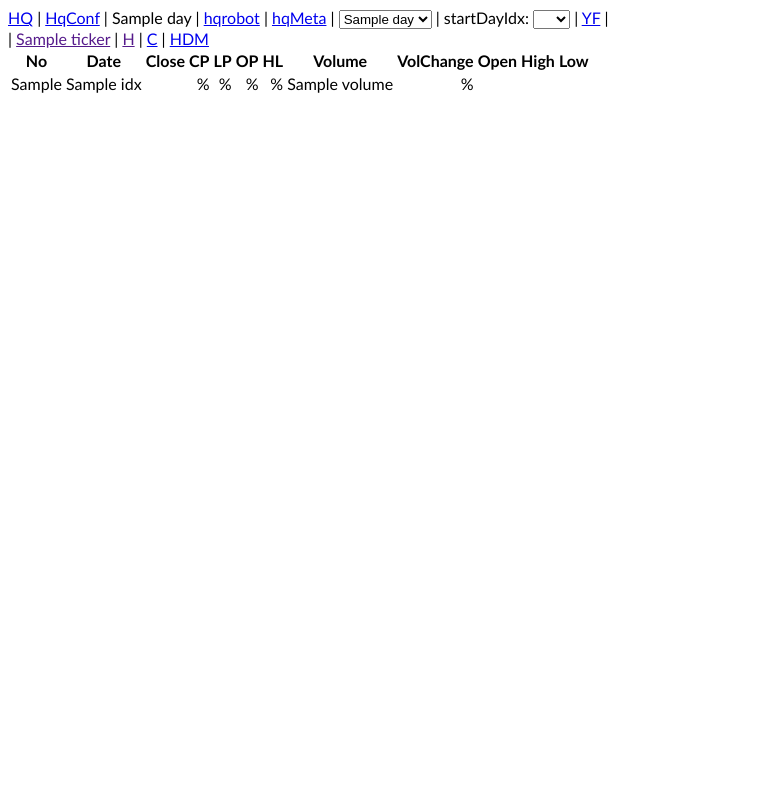
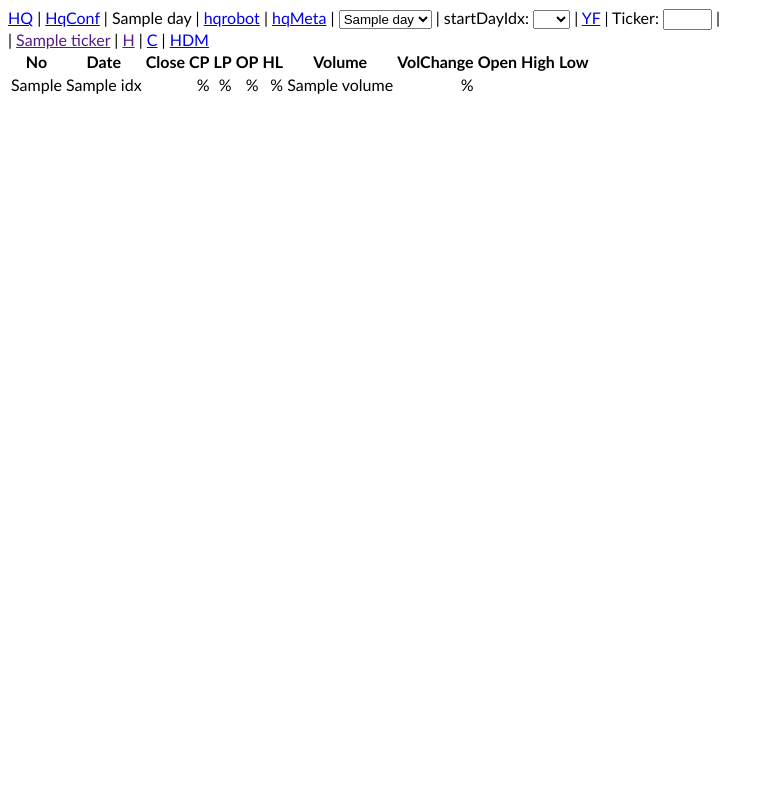
Before and after one commit to jbtwitt/pipy, a Flask app: template hq/app/templates/hqCsv.html in a window 1280 px wide. Shown: the whole page, without its empty margins (0-773 px from the left). Run offline with Flask 2, Linux system fonts and the light colour scheme; the template is opened without the code that fills it: most values are stand-ins (such as "Sample title", 1, 10 or a date in 2020); parts of the project's set-up code (start-up, migrations or seed data) failed here and were passed over.

Commit message:
robotTicker

```diff
--- a/hq/HqYhoo.py
+++ b/hq/HqYhoo.py
@@ -3,7 +3,8 @@ from urllib.request import urlopen, Request, URLError
 from datetime import datetime
 import calendar
 
-InitLink = 'https://finance.yahoo.com/quote/AMZN/history?p=AMZN'
+# InitLink = 'https://finance.yahoo.com/quote/AMZN/history?p=AMZN'
+InitLink = 'https://finance.yahoo.com/quote/AMZN?p=AMZN'
 HqLink = 'https://query1.finance.yahoo.com/v7/finance/download/{}?period1={}&period2={}&interval=1d&events=history&crumb={}'
 CrumbRegex = r'CrumbStore":{"crumb":"(.*?)"}'
 CookRegex = r'set-cookie: (.*?); '
--- a/hq/app/templates/base.html
+++ b/hq/app/templates/base.html
@@ -42,6 +42,7 @@
 </select>
 
 | <a href="{{templateMeta.hqConf.hqUrl.yf}}" target="_blank">YF</a> |
+Ticker: <input type="text" id="ticker" onchange="getTicker(this.value)" size="3" maxlength="5" /> |
 <br>
 
 {% block content %}{% endblock %}
@@ -55,6 +56,10 @@
     function setDay(day) {
         window.location = "/hqSetDay?day=" + day
     }
+    function getTicker(ticker) {
+        console.log(ticker)
+        window.location = "/hqrobot/ticker?ticker=" + ticker
+    }
     console.log(window.location.href)
 </script>
 </html>
--- a/hq/app/templates/hqCsv.html
+++ b/hq/app/templates/hqCsv.html
@@ -46,7 +46,7 @@
             {% endif %}
         >{{round(100*hqCsv.df.OP[idx],2)}}%</td>
         <td
-            {% if hqCsv.df.HL[idx] >= upAlert %}
+            {% if hqCsv.df.HL[idx] > 0.05 %}
                 class="red"
             {% endif %}
         >{{round(100*hqCsv.df.HL[idx],2)}}%</td>
--- a/hq/app/views.py
+++ b/hq/app/views.py
@@ -134,6 +134,15 @@ def hqrobot():
     templateMeta['hqMetaFiles'] = getHqMetaFiles(hqConf, days[0])
     return redirect('/hqMeta/dayIdx?startDayIdx=0')
 
+@app.route('/hqrobot/ticker')
+def hqrobotTicker():
+    ticker = request.args.get('ticker')
+    days = getDays()
+    hq1Conf = json.load(open(HQ_CONF))
+    hq1Conf["tickers"] = [ticker]
+    hqrobotMain(hq1Conf, days[0])
+    return redirect('/hqDailyMetas?ticker='+ticker)
+
 @app.route('/hqSetDay')
 def hqSetDay():
     day = request.args.get('day')
```
